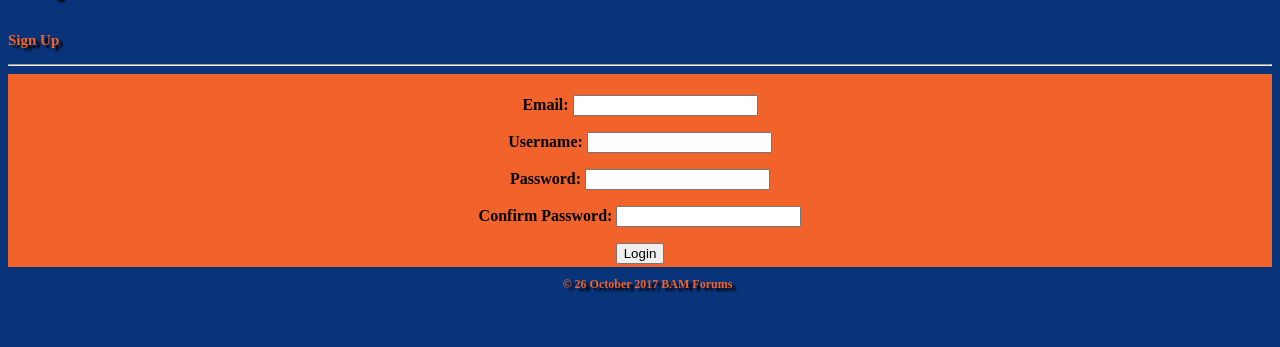
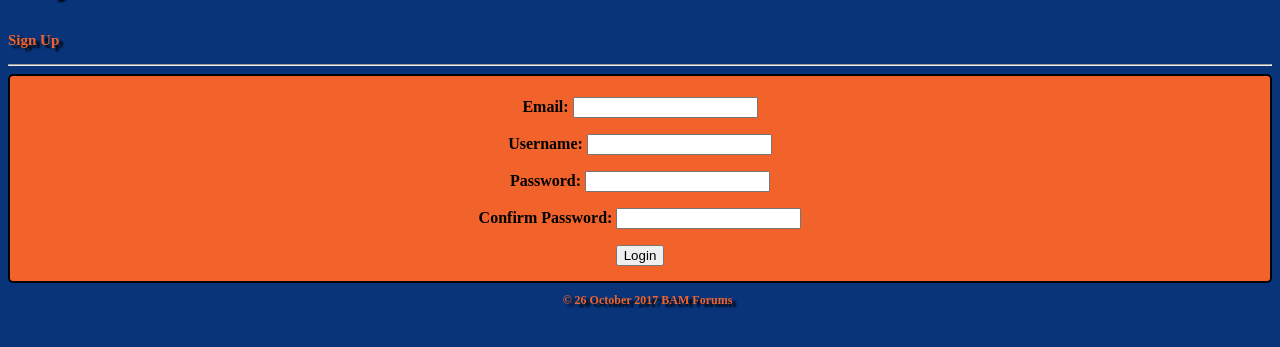
Before and after one commit to BoiseStateCS401/cs401-website-tyleregan, a PHP site: page /BamSignUp.php in a window 1280 px wide. Shown: the part 177-524 px from the top of the page. Run offline with PHP 8.4, Linux system fonts and the light colour scheme; some web fonts are replaced.

Commit message:
Small changes

```diff
--- a/public/css/BamStyle.css
+++ b/public/css/BamStyle.css
@@ -240,6 +240,19 @@ form
 	clear: both;
 }
 
+/*Account*/
+.Info
+{
+	border-style: solid;
+	border-width: 2px;
+	background-color: #F1632A;
+	border-radius: 5px;
+	margin-top: 5px;
+	padding-bottom: 15px;
+
+	color: #000000;
+}
+
 /*Add collapsable section of JavaScript*/
 .collapsible
 {
```
